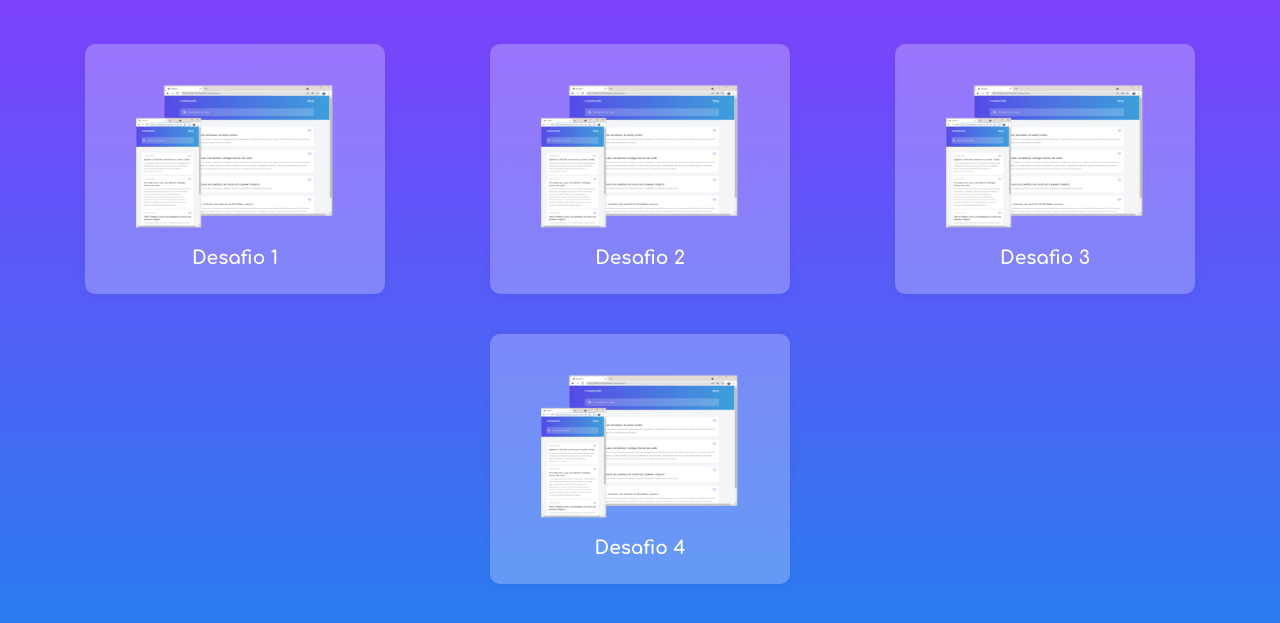
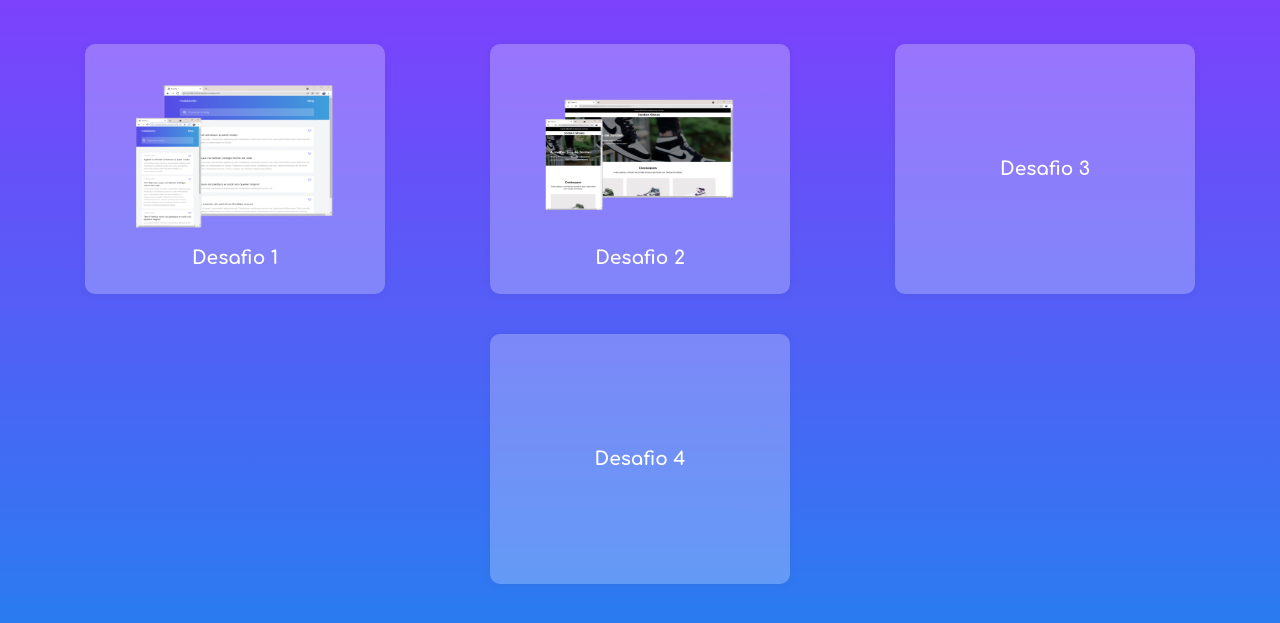
Before and after one commit to JaianeOliveira/desafios-codelandia, a plain HTML site: page index.html in a window 1280 px wide. Shown: the part 163-786 px from the top of the page. Drawn offline with Linux system fonts and the light colour scheme.

Commit message:
alteracoes

```diff
--- a/index.html
+++ b/index.html
@@ -31,19 +31,19 @@
             </a>
             <a href="./desafio2/index.html">
                 <button class="card">
-                    <img src="./assets/desafio1.png" alt="desafio1">
+                    <img src="./assets/desafio2.png" alt="desafio1">
                     <p>Desafio 2</p>
                 </button>
             </a>
             <a href="#">
                 <button class="card" onclick="alerta()">
-                    <img src="./assets/desafio1.png" alt="desafio3">
+
                     <p>Desafio 3</p>
                 </button>
             </a>
             <a href="#">
                 <button class="card" onclick="alerta()">
-                    <img src="./assets/desafio1.png" alt="desafio4">
+
                     <p>Desafio 4</p>
                 </button>
             </a>
```
Also changed, not shown: assets/desafio2.png (added).
